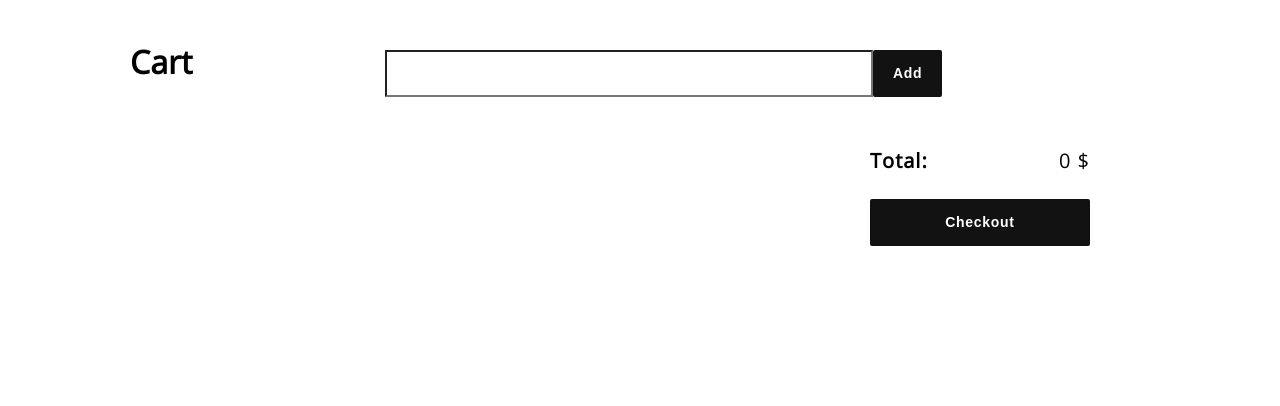
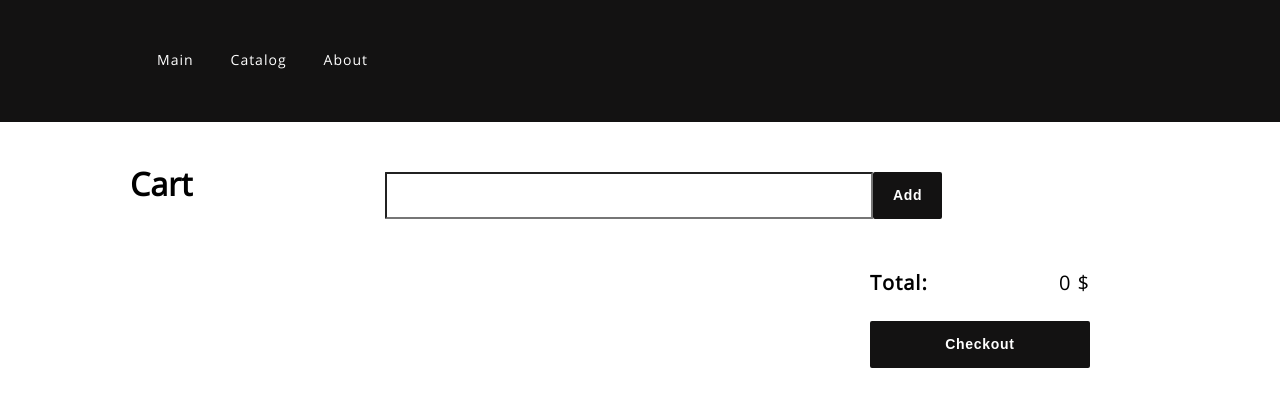
Before and after one commit to AzarakD/react-cart, a React (Create React App) app: page / in a window 1280 px wide. Shown: the top 406 px of the page. Built offline with nearby package versions, Linux system fonts and the light colour scheme.

Commit message:
add Header component

```diff
--- /dev/null
+++ b/src/components/header/header.tsx
@@ -0,0 +1,21 @@
+export default function Header(): JSX.Element {
+  return (
+    <header className="header" id="header">
+      <div className="container header__wrapper">
+        <nav className="main-nav">
+          <ul className="main-nav__list">
+            <li>
+              <a className="link main-nav__link" href="/#">Main</a>
+            </li>
+            <li>
+              <a className="link main-nav__link" href="/#">Catalog</a>
+            </li>
+            <li>
+              <a className="link main-nav__link" href="/#">About</a>
+            </li>
+          </ul>
+        </nav>
+      </div>
+    </header>
+  );
+}
--- a/src/pages/cart/cart.tsx
+++ b/src/pages/cart/cart.tsx
@@ -1,8 +1,10 @@
 import Cart from '../../components/cart/cart';
+import Header from '../../components/header/header';
 
 export default function CartPage(): JSX.Element {
   return (
     <div className="wrapper">
+      <Header />
       <main className="page-content">
         <Cart />
       </main>
```
